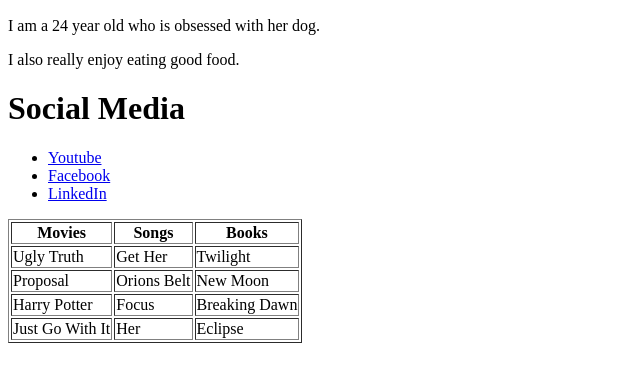
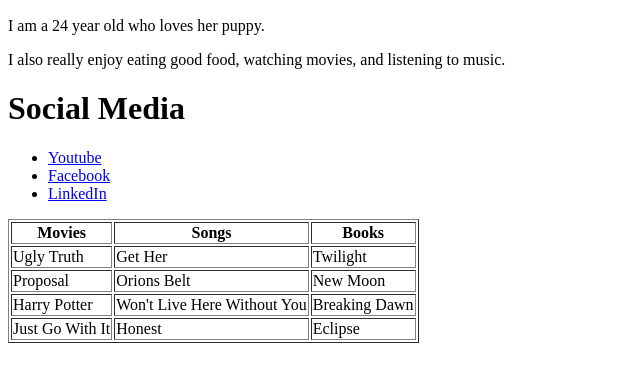
Before and after one commit to shibanirajeev/shibanirajeev.github.io, a plain HTML site: page index.html in a window 1280 px wide. Shown: the part 383-762 px from the top of the page, without its empty margins (0-640 px from the left). Drawn offline with Linux system fonts and the light colour scheme.

Commit message:
Update index.html

```diff
--- a/index.html
+++ b/index.html
@@ -14,10 +14,10 @@
   <br>
 
   <!-- Paragraph1 -->
-  <p> I am a 24 year old who is obsessed with her dog.</p>
+  <p> I am a 24 year old who loves her puppy.</p>
 
   <!-- Paragraph2 -->
-  <p> I also really enjoy eating good food.</p>
+  <p> I also really enjoy eating good food, watching movies, and listening to music.</p>
 
   <h1>Social Media</h1>
   <ul>
@@ -44,12 +44,12 @@
     </tr>
     <tr>
       <td>Harry Potter</td>
-      <td>Focus</td>
+      <td>Won't Live Here Without You</td>
       <td>Breaking Dawn</td>
     </tr>
     <tr>
       <td>Just Go With It</td>
-      <td>Her</td>
+      <td>Honest</td>
       <td>Eclipse</td>
     </tr>
   </table>
```
